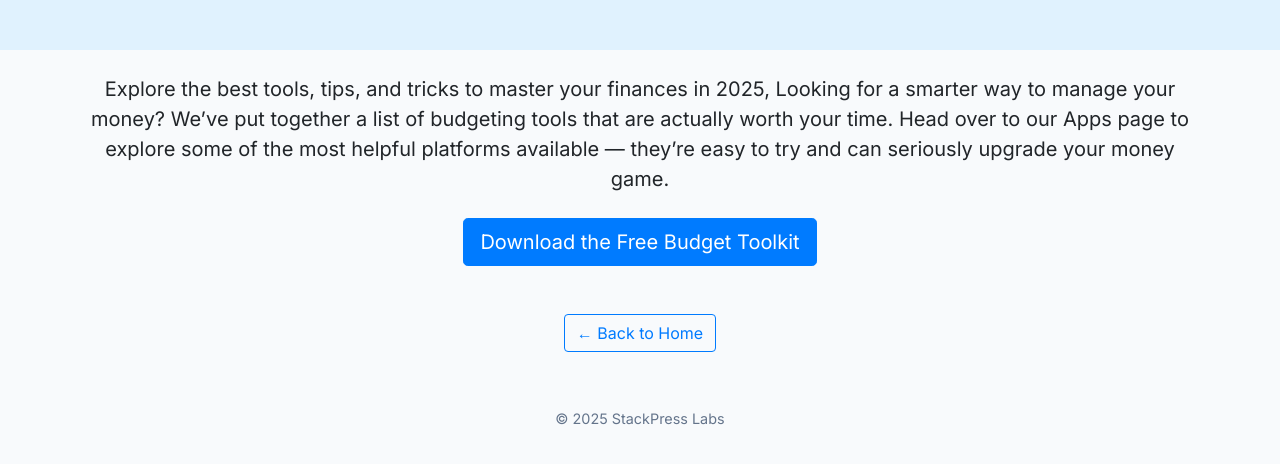
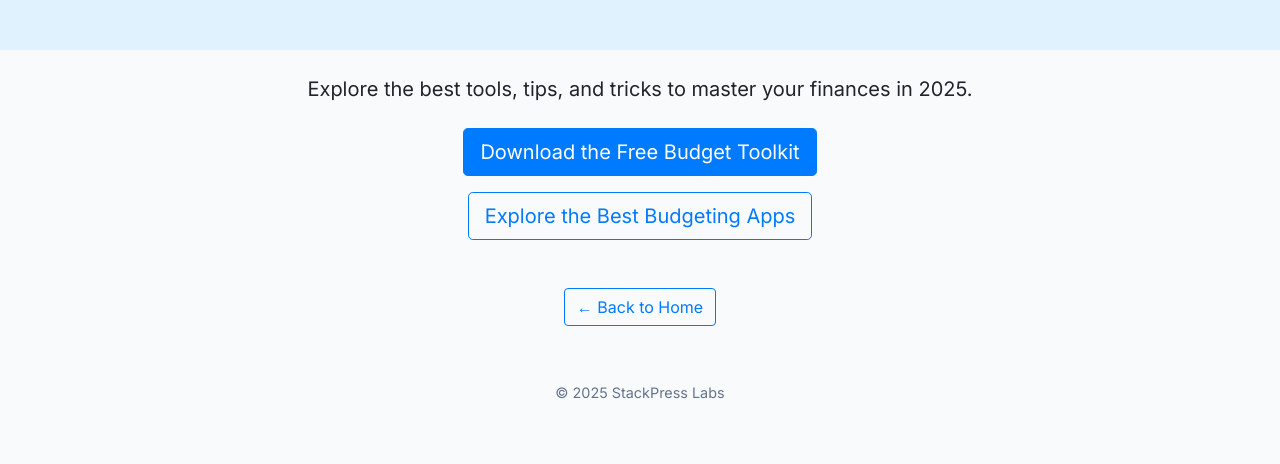
Before and after one commit to Stackpresslabs/stackpresslabs.github.io, a plain HTML site: page index.html in a window 1280 px wide. Shown: the part 192-656 px from the top of the page. Drawn offline with nearby package versions, Linux system fonts and the light colour scheme.

Commit message:
Add files via upload

```diff
--- a/index.html
+++ b/index.html
@@ -62,15 +62,11 @@
 </div>
 
 <div class="container py-4">
-
-    <p class="lead text-center">Explore the best tools, tips, and tricks to master your finances in 2025,
-
-
-      Looking for a smarter way to manage your money? We’ve put together a list of budgeting tools that are actually worth your time. Head over to our Apps page to explore some of the most helpful platforms available — they’re easy to try and can seriously upgrade your money game.
-    </p>
-    <div class="text-center mt-4">
-      <a href="/optin.html" class="btn btn-primary btn-lg">Download the Free Budget Toolkit</a>
-    </div>
+  <p class="lead text-center">Explore the best tools, tips, and tricks to master your finances in 2025.</p>
+  <div class="text-center mt-4">
+    <a href="/optin.html" class="btn btn-primary btn-lg mb-3">Download the Free Budget Toolkit</a><br>
+    <a href="/apps.html" class="btn btn-outline-primary btn-lg">Explore the Best Budgeting Apps</a>
+  </div>
 
   <div class="text-center mt-5">
     <a href="/index.html" class="btn btn-outline-primary">← Back to Home</a>
```
